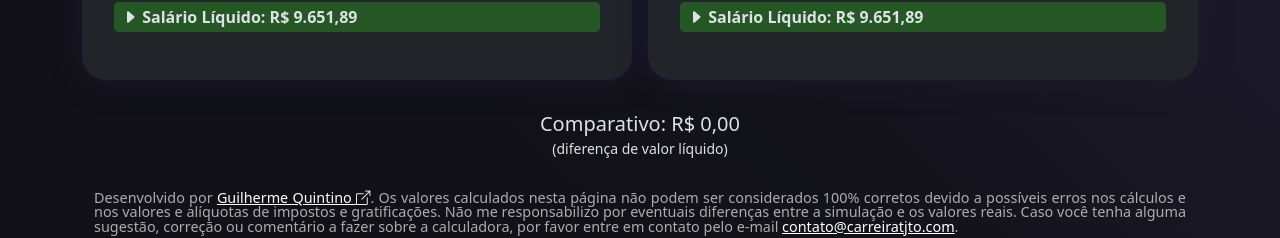
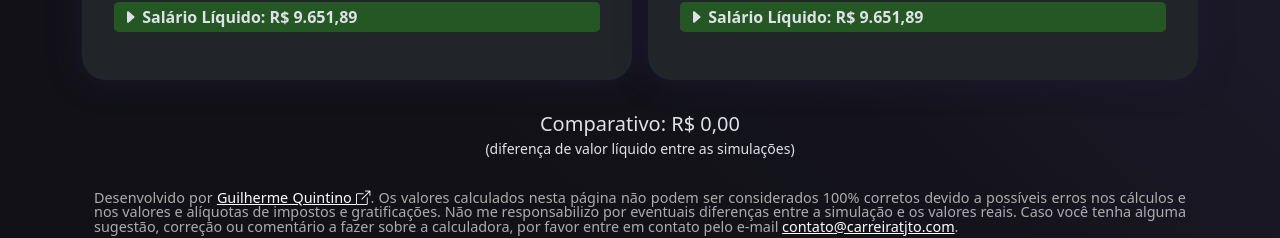
Before and after one commit to guilhermeoq/carreira-tjto, a Vue app: page / in a window 1280 px wide. Shown: the part 1756-1994 px from the top of the page. Built offline with nearby package versions, Linux system fonts and the light colour scheme.

Commit message:
update: descrição do comparativo

```diff
--- a/src/components/Calculadora.vue
+++ b/src/components/Calculadora.vue
@@ -612,7 +612,7 @@
         <span :class="{ positive: comparativo > 0, negative: comparativo < 0 }">
           {{ formatarParaBR(comparativo) }}</span>
       </h5>
-      <p><small>(diferença de valor líquido)</small></p>
+      <p><small>(diferença de valor líquido entre as simulações)</small></p>
     </div>
     <div class="container d-flex justify-content-center align-items-center">
       <p class="footer">
```
